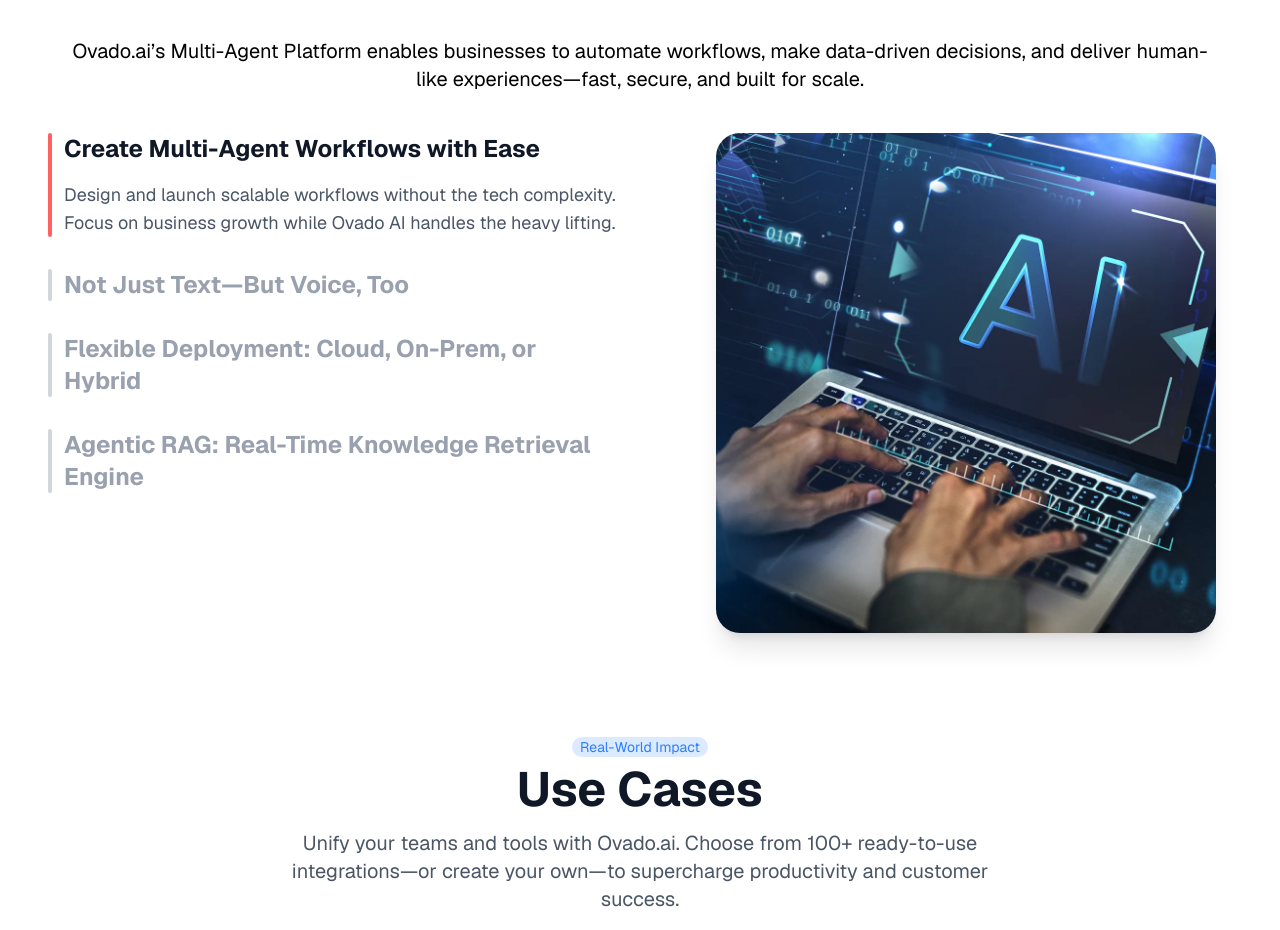
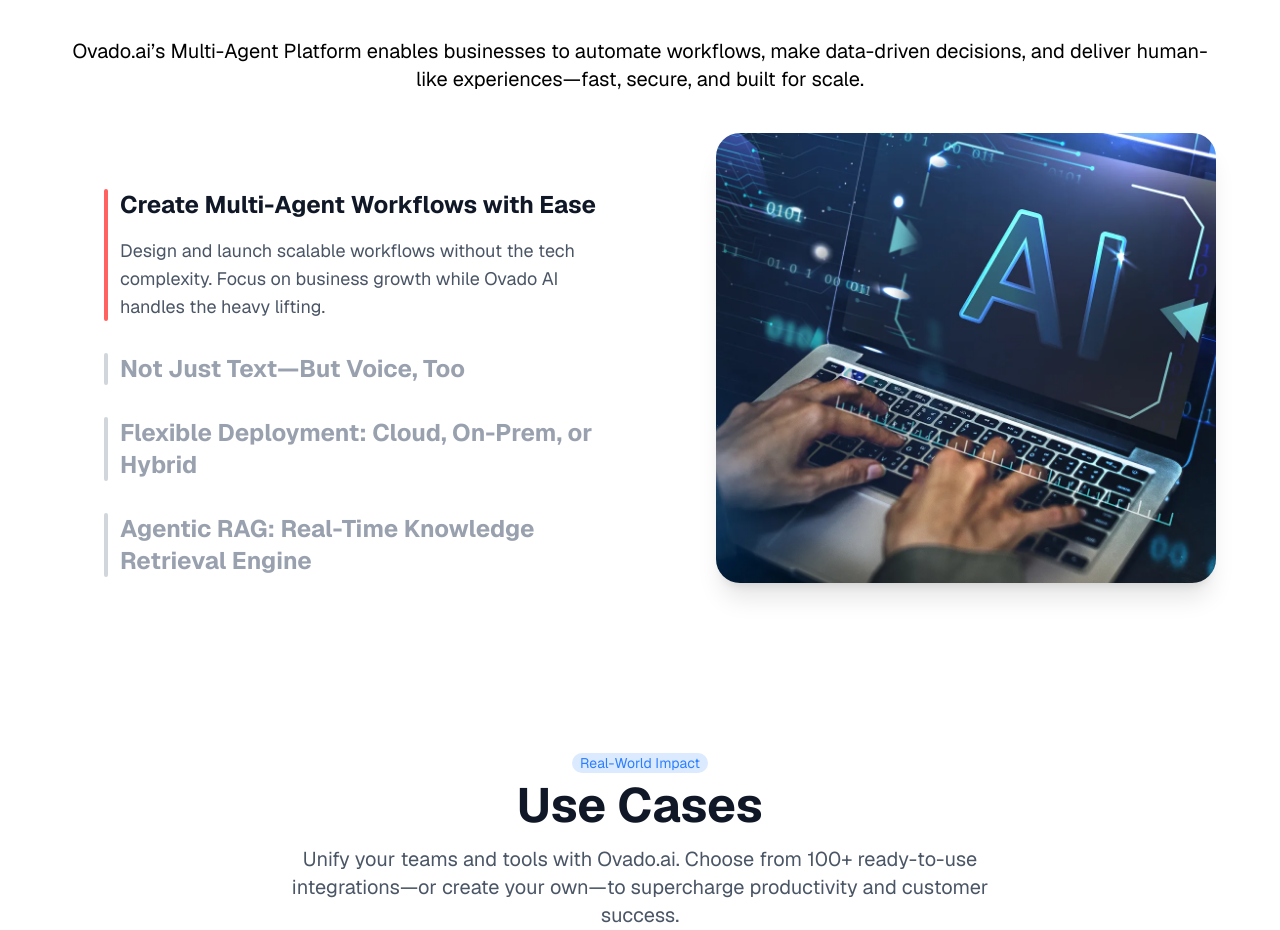
Before and after one commit to ruamazi/fluid-landing-page, a React (Vite) app: page / in a window 1280 px wide. Shown: the part 1140-2070 px from the top of the page. Built offline with nearby package versions, Linux system fonts and the light colour scheme.

Commit message:
updated what we do section

```diff
--- a/src/components/WhatWeDo.jsx
+++ b/src/components/WhatWeDo.jsx
@@ -62,7 +62,7 @@ const WhatWeDoSection = () => {
 
     <div className="flex flex-col md:flex-row items-center md:items-start gap-12">
      {/* Left Column: Text Content */}
-     <div className="flex-1 space-y-8">
+     <div className="flex-1 space-y-8 lg:p-14">
       {data.map((item) => (
        <div key={item.id} className="space-y-4 relative">
         <h3
@@ -87,13 +87,13 @@ const WhatWeDoSection = () => {
 
      {/* Right Column: Animated Image */}
      <div className="flex-1 flex justify-center md:justify-end">
-      <div className="bg-gray-200 rounded-3xl overflow-hidden shadow-xl w-[500px] h-auto flex items-center justify-center">
+      <div className="bg-gray-200 rounded-3xl overflow-hidden shadow-xl w-[400px] h-[350px] md:w-[500px] md:h-[450px] flex items-center justify-center">
        <AnimatePresence mode="wait">
         <motion.img
          key={activeItem.id}
          src={activeItem.image}
          alt={activeItem.title}
-         className="w-[500px] h-auto object-cover"
+         className="w-full h-full object-cover"
          initial={{ opacity: 0, y: 20 }}
          animate={{ opacity: 1, y: 0 }}
          exit={{ opacity: 0, y: -20 }}
```
